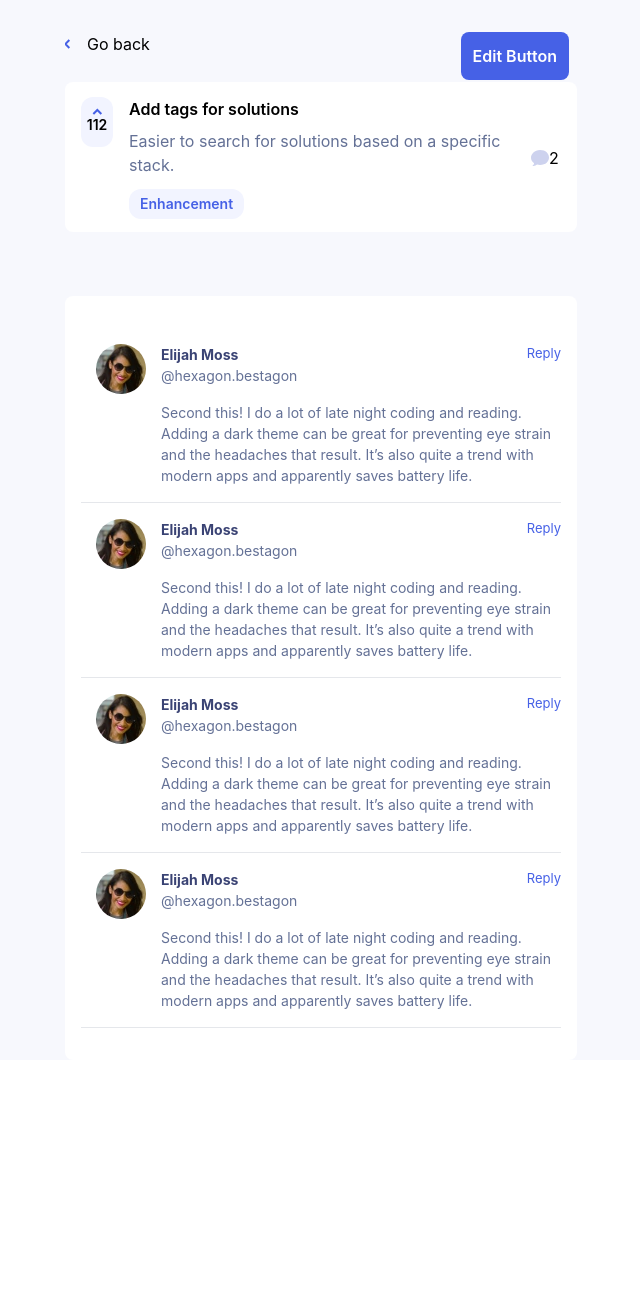
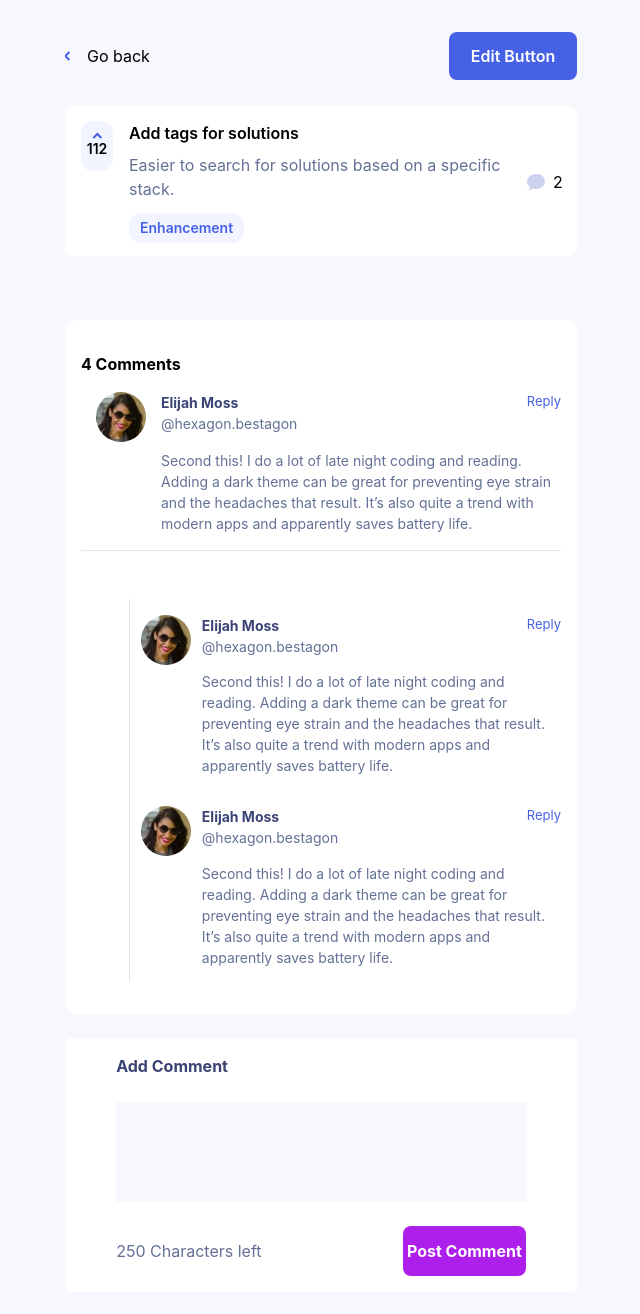
Before and after one commit to adeoye99/product_feedback_app, a React (Create React App) app: page /feedback in a window 1280 px wide. Shown: the top 1314 px of the page, without its empty margins (319-959 px from the left). Before the commit the page ends 1060 px from the top, so only its background shows below. Built offline with nearby package versions, Linux system fonts and the light colour scheme.

Commit message:
feedback details

```diff
--- /dev/null
+++ b/src/Components/AddComment.tsx
@@ -0,0 +1,33 @@
+import React, { ReactElement } from 'react'
+
+interface Props {
+
+}
+
+function AddComment({}: Props): ReactElement {
+    return (
+        <div className='w-[90%] md:w-[40%] mx-auto flex flex-col gap-y-6 py-4 bg-white mt-6 h-[30%] rounded-md'>
+             <div className='w-[80%] mx-auto'>
+                <p className='text-[#3A4374] font-bold'>Add Comment</p>
+                <input
+                 className='h-[100px] w-[100%] bg-[#F7F8FD] mt-6 '
+
+                />
+                <div className='grid grid-cols-2 mt-6'>
+                       <div className='flex items-center '>
+                           <p className='text-[#647196]'>250 Characters left</p>
+                       </div>
+                       <div className='text-right'>
+                          <button  className='bg-[#AD1FEA] w-[80%] md:w-[60%] h-[50px] rounded-lg text-white font-bold'>
+                            Post Comment
+                          </button>
+                        </div>
+                </div>
+
+             </div>
+
+        </div>
+    )
+}
+
+export default AddComment
--- a/src/Components/Comments.tsx
+++ b/src/Components/Comments.tsx
@@ -1,5 +1,6 @@
 import React, { ReactElement } from 'react'
 import user1 from "../assets/user-images/image-anne.jpg"
+
 
 interface Props {
 
@@ -7,7 +8,7 @@ interface Props {
 
 function Comments({}: Props): ReactElement {
     return (
-        <div className='grid grid-cols-6  border-b pt-4'>
+        <div className='grid md:grid-cols-6   pt-4'>
             <div className='flex justify-center'>
                <img src = {user1} className='rounded-[50%] w-[50px] h-[50px]'/>
             </div>
--- a/src/Components/Feedback.tsx
+++ b/src/Components/Feedback.tsx
@@ -26,21 +26,21 @@ function Feedback({}: Props): ReactElement {
                     </div>
                 </div>
                 <div className=' hidden md:block my-auto gap-x-2'>
-                    <div className='flex flex-row justify-center items-center'>
+                    <div className='flex flex-row justify-center items-center gap-x-2'>
                      <svg xmlns="http://www.w3.org/2000/svg" width="18" height="16" viewBox="0 0 18 16" fill="none">
                         <path d="M2.62074 16H1.34534L2.24718 15.0895C2.73344 14.5986 3.0371 13.9601 3.11873 13.2674C1.03637 11.8878 0 9.88917 0 7.79388C0 3.92832 3.51913 0 9.0305 0C14.8692 0 18 3.61479 18 7.45522C18 11.321 14.8361 14.9333 9.0305 14.9333C8.0135 14.9333 6.95226 14.7963 6.00478 14.5448C5.10787 15.4735 3.89262 16 2.62074 16Z" fill="#CDD2EE"/>
                      </svg>
                      2
                    </div>
                 </div>
-                <div className='flex block md:hidden  gap-x-2'>
+                <div className='grid grid-cols-2  block md:hidden  gap-x-2'>
                     <div className='rounded-xl  text-center flex flex-col justify-center items-center text-sm font-semibold h-[50px] bg-[#F2F4FF] px-4 text-center '>
                         <svg xmlns="http://www.w3.org/2000/svg" width="11" height="7" viewBox="0 0 11 7" fill="none">
                              <path d="M1.33447 6L5.33447 2L9.33447 6" stroke="#4661E6" stroke-width="2"/>
                          </svg>
                        112
                     </div>
-                    <div>
+                    <div className=' gap-x-2'>
                          <svg xmlns="http://www.w3.org/2000/svg" width="18" height="16" viewBox="0 0 18 16" fill="none">
                               <path d="M2.62074 16H1.34534L2.24718 15.0895C2.73344 14.5986 3.0371 13.9601 3.11873 13.2674C1.03637 11.8878 0 9.88917 0 7.79388C0 3.92832 3.51913 0 9.0305 0C14.8692 0 18 3.61479 18 7.45522C18 11.321 14.8361 14.9333 9.0305 14.9333C8.0135 14.9333 6.95226 14.7963 6.00478 14.5448C5.10787 15.4735 3.89262 16 2.62074 16Z" fill="#CDD2EE"/>
                          </svg>
--- a/src/Pages/FeedbackDetails.tsx
+++ b/src/Pages/FeedbackDetails.tsx
@@ -1,24 +1,24 @@
 import React, { ReactElement } from 'react'
 import Feedback from '../Components/Feedback'
 import Comments from '../Components/Comments'
-import { Comment } from 'postcss'
+import AddComment from '../Components/AddComment'
 interface Props {
 
 }
 
 function FeedbackDetails({}: Props): ReactElement {
     return (
-        <div className='bg-[#F7F8FD] h-[100%] pt-8'>
-          <div className='w-[40%] mx-auto '>
-            <div className='relative flex'>
-                <div className='flex justify-center items-center  gap-4'>
+        <div className='bg-[#F7F8FD] h-[100%] pt-8 pb-[10%]'>
+          <div className='w-[90%] md:w-[40%] mx-auto '>
+            <div className='grid grid-cols-2'>
+                <div className='flex items-center  gap-4'>
                    <svg xmlns="http://www.w3.org/2000/svg" width="6" height="10" viewBox="0 0 6 10" fill="none">
                       <path d="M4.33447 9L0.334473 5L4.33447 1" stroke="#4661E6" stroke-width="2"/>
                    </svg>
                      Go back
                 </div>
-                <div className='absolute right-2'>
-                   <button className='bg-[#4661E6] text-white p-3 font-semibold rounded-lg w-[100%]'>
+                <div className='text-right'>
+                   <button className='bg-[#4661E6] text-white p-3 font-semibold rounded-lg md:w-[50%]'>
                      Edit Button
                    </button>
                 </div>
@@ -26,12 +26,22 @@ function FeedbackDetails({}: Props): ReactElement {
             </div>
             <Feedback/>
         </div>
-        <div className='bg-white w-[40%] px-4 mx-auto md:py-8  mt-[5%] rounded-lg'>
+        <div className='bg-white w-[90%] md:w-[40%]  px-4 mx-auto md:py-8  mt-[5%] rounded-xl'>
+            <p className='font-bold'>4 Comments</p>
             <Comments/>
-            <Comments/>
-            <Comments/>
-            <Comments/>
+            <hr className=' mx-auto'/>
+            <div className='w-[90%] border-l ml-auto mt-[10%]'>
+              <Comments/>
+              <Comments/>
+
+
+
+            </div>
+
+
+
         </div>
+        <AddComment/>
 
         </div>
 
```
